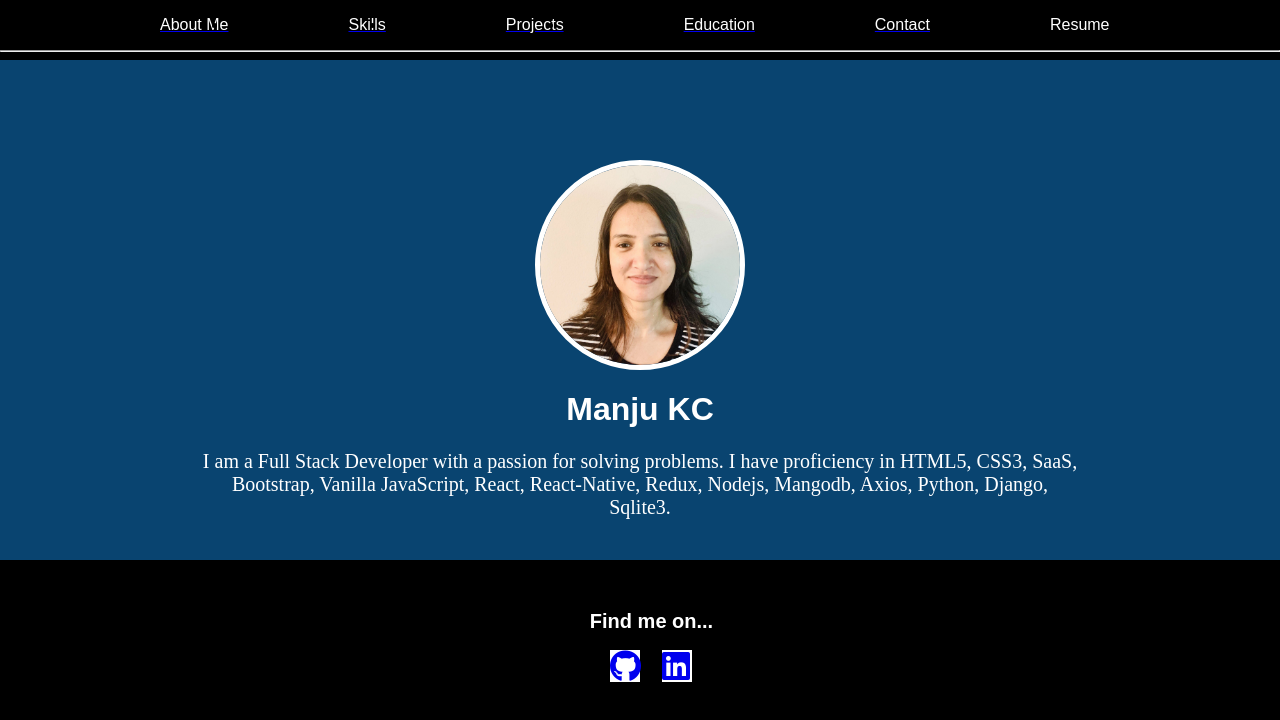
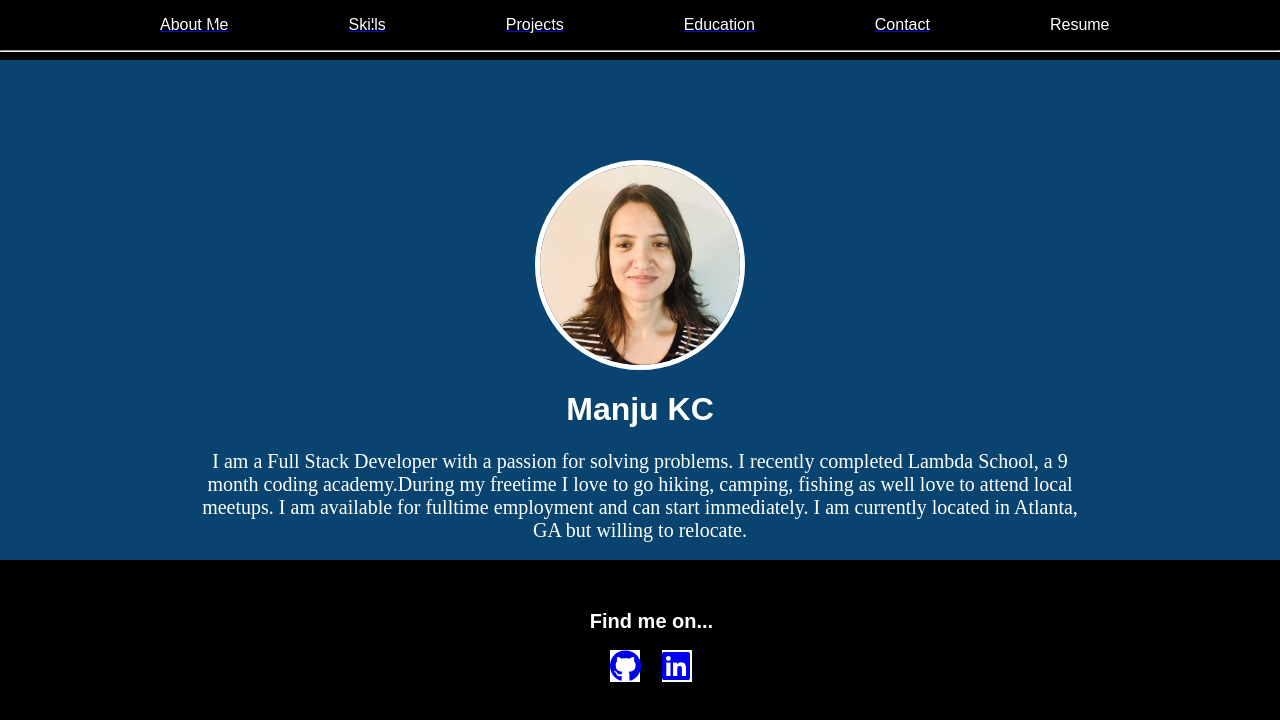
Before and after one commit to Manjukcthapa/Portfolio, a React (Create React App) app: page / in a window 1280 px wide. Shown: the top 720 px of the page. Built offline with nearby package versions, Linux system fonts and the light colour scheme.

Commit message:
added skills

```diff
--- a/src/Component/Homepage.js
+++ b/src/Component/Homepage.js
@@ -13,9 +13,11 @@ class HomePage extends React.Component {
             <div className="home-para">
             <p>
               I am a Full Stack Developer with a passion for solving problems. I
-              have proficiency in HTML5, CSS3, SaaS, Bootstrap, Vanilla
-              JavaScript, React, React-Native, Redux, Nodejs, Mangodb, Axios,
-               Python, Django, Sqlite3.
+              recently completed Lambda School, a 9 month coding academy.During my
+              freetime I love to go hiking, camping, fishing as well love to attend
+              local meetups. I am available for fulltime employment and can start
+              immediately. I am currently located in Atlanta, GA but willing to relocate.
+
             </p>
             </div>
           </div>
--- a/src/Component/Skills.js
+++ b/src/Component/Skills.js
@@ -12,8 +12,10 @@ function Skills() {
           <p>css</p>
           <p>Java Scritp</p>
           <p>React</p>
+          <p>React Hooks</p>
           <p>Redux</p>
           <p>Bootstrape</p>
+          <p>SAAS</p>
         </div>
 
         <div className="thirddiv">
@@ -23,6 +25,8 @@ function Skills() {
           <p>Postgres</p>
           <p>Pgadmin</p>
           <p>Database</p>
+          <p>Python</p>
+          <p>Mangodb</p>
         </div>
       </div>
     </div>
--- a/src/Component/data/data.js
+++ b/src/Component/data/data.js
@@ -9,7 +9,7 @@ import image3 from '../../images/nci.png';
         "img":image,
         "title": "Picasso Web App",
         "contain":"Picasso is a web app, where user can upload their pic and it coverts to Picaso painting.",
-        "technology": "ReactJS, HTML, CSS",
+        "technology": "React, HTML, CSS, Rest API,Node JS,Styled Component, Postgress",
         "githublink":"https://github.com/buildweekpicasso/manjuLanding",
         "livelink":"https://picasso-manju.now.sh/"
     },
@@ -19,7 +19,7 @@ import image3 from '../../images/nci.png';
         "img":image1,
         "title":"Mympy Dreamers",
         "contain":"Mympy Dreams is a marketplace where individuals can create a profile and post their project and needs and find funding from the Mymphy Dreams community.",
-        "technology":"React, Redux, Postgress, NodeJs",
+        "technology":"React, Redux, Postgress,Rest API, AuthO, Stripe,Cloudnary, NodeJs",
         "githublink":"https://github.com/mympy-dreamers/Frontend",
         "livelink":"https://mympydreamers.netlify.com/"
 
@@ -29,7 +29,7 @@ import image3 from '../../images/nci.png';
         "img":image2,
         "title":"Wanderlust",
         "contain":"Single Project application for tourist lovers. A place for guide and tourist to meet and share their experience." ,
-        "technology":"ReactJS, CSS",
+        "technology":"React, CSS, Styled Components, Express, Rest API, Node JS, Sqlite3",
         "githublink":"https://github.com/wanderlust-bw/wanderlust-FE-Manju",
         "livelink":"https://wonderlust-manju.herokuapp.com/SignUp"
 
@@ -39,7 +39,7 @@ import image3 from '../../images/nci.png';
         "img":image3,
         "title":"Intl Child Nutrition",
         "contain":"International Child Nutrition is a web application. The purpose of creating this application was to keep tracking the record of child screening. Working as a Backend with 5 developers.",
-        "technology":"Nodejs, Sqlite3",
+        "technology":" React, Redux, Nodejs, Sqlite3, Rest API, Knex,HTML, CSS",
         "githublink":"https://github.com/intlChildNutrition/intlChildNutrition-BE",
         "livelink":"https://icn-tracking.netlify.com/dashboard"
 
```
